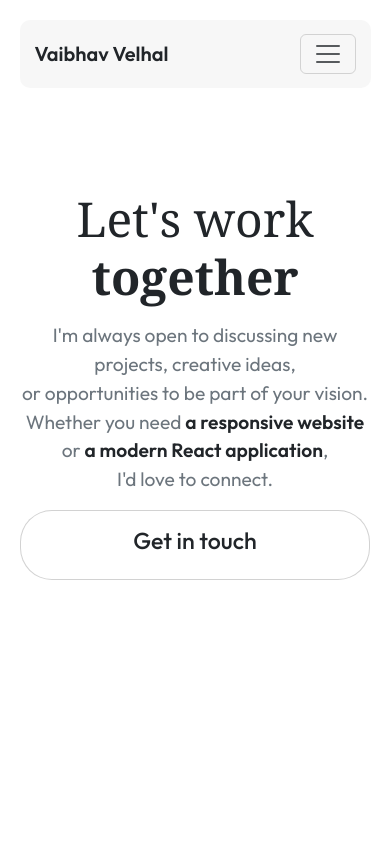
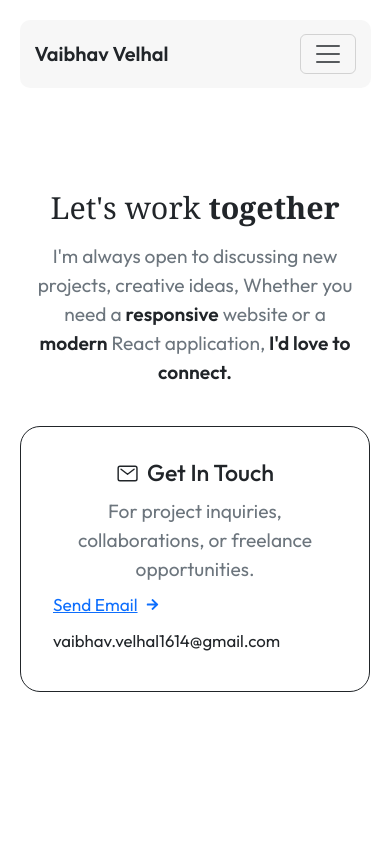
Before and after one commit to vaibhav-velhal/vaibhav-portfolio, a React (Vite) app: page /Contact in a window 390 px wide. Shown: the top 844 px of the page. Built offline with nearby package versions, Linux system fonts and the light colour scheme.

Commit message:
Email card added at Contact page

```diff
--- a/src/pages/About/About.css
+++ b/src/pages/About/About.css
@@ -56,7 +56,7 @@
     width: 60px;
 }
 
-.about-section, .resume-button {
+.about-section, .about-page .resume-button {
     margin-bottom: 80px;
 }
 .skill-section, .education-section {
--- a/src/pages/Contact/Contact.css
+++ b/src/pages/Contact/Contact.css
@@ -1,10 +1,48 @@
 .contact-page {
     min-height: 100vh;
     margin-top: 190px;
+    margin-bottom: 100px;
 }
 
 /* Hero Section */
+.contact-hero {
+    margin-bottom: 80px;
+}
+
 .contact-hero h1 {
-    font-size: 3rem;
+    font-size: clamp(1.9rem, 5vw, 3rem);
     font-family: Georgia, 'Times New Roman', Times, serif;
 }
+
+/* Card Grid Section */
+.contact-cards {
+    display: flex;
+    gap: 50px;
+}
+
+.contact-cards .card {
+    border-radius: 20px;
+}
+
+.contact-cards .card-section {
+    display: flex;
+    flex: 1;
+    flex-direction: column;
+}
+
+
+/* Meadia Queries */
+
+@media (max-width: 767px) {
+    .contact-cards {
+        flex-direction: column;
+    }
+
+    .contact-hero {
+        margin-bottom: 40px;
+    }
+
+    .contact-hero .contact-subtext {
+        margin: 0;
+    }
+}
--- a/src/pages/Contact/Contact.jsx
+++ b/src/pages/Contact/Contact.jsx
@@ -1,4 +1,8 @@
 import './Contact.css';
+import { IoMailOutline } from 'react-icons/io5';
+import { FaArrowRight, FaLinkedinIn } from 'react-icons/fa';
+import { FiGithub } from 'react-icons/fi';
+import { GrLocation } from 'react-icons/gr';
 
 function Contact() {
 
@@ -7,18 +11,35 @@ function Contact() {
 
             <div className="contact-hero text-center">
                 <h1 className="contact-title mb-3">Let's work <strong>together</strong></h1>
-                <p className="contact-subtext text-secondary">
-                    I'm always open to discussing new projects, creative ideas, <br />
-                    or opportunities to be part of your vision. <br />
-                    Whether you need <span className='text-dark fw-semibold'>a responsive website</span> or <span className='text-dark fw-semibold'>a modern React application</span>, <br />
-                    I'd love to connect.
-                </p>
+                <div className="container px-md-5">
+                    <p className="contact-subtext text-secondary mx-md-5 p-0">
+                        I'm always open to discussing new projects, creative ideas,
+                        Whether you need a <span className='text-dark fw-semibold'>responsive</span> website or a <span className='text-dark fw-semibold'>modern</span> React application,
+                        <span className='text-dark fw-semibold'> I'd love to connect.</span>
+                    </p>
+                </div>
             </div>
 
             <div className="contact-cards">
-                <div className="card text-center p-3 rounded-5">
-                    <h3>Get in touch</h3>
+
+                <div className="card-section">
+
+                    {/* 1. Get In Touch Card*/}
+                    <div className="card p-3 border border-dark mb-5">
+                        <div className="card-body">
+                            <div className="card-title text-center">
+                                <h3><IoMailOutline className='mb-1 me-2' />Get In Touch</h3>
+                                <p className='mb-0 text-secondary'>For project inquiries, collaborations, or freelance opportunities.</p>
+                            </div>
+                            <div className="link mb-2">
+                                <a href=""><big>Send Email<FaArrowRight className='mb-1 ms-2' size={13} /></big></a>
+                            </div>
+                            <p className='mb-1'><small>vaibhav.velhal1614@gmail.com</small></p>
+                        </div>
+                    </div>
+
                 </div>
+
             </div>
 
         </section>
--- a/src/pages/Home/Home.css
+++ b/src/pages/Home/Home.css
@@ -1,10 +1,10 @@
 /* Home Page Design */
 .home-page {
-    margin-top: 200px;
+    margin-top: 120px;
     margin-bottom: 100px;
 }
 .hero-section {
-    min-height: 65vh;
+    min-height: 75vh;
     margin-bottom: 2rem;
     display: flex;
     flex-direction: column;
@@ -112,7 +112,7 @@
     /* Mobile */
 @media (max-width: 767px) {
     .home-page {
-        margin-top: 180px;
+        margin-top: 150px;
         margin-bottom: 80px;
     }
     .hero-section {
@@ -120,10 +120,10 @@
     }
 
     /* Header Section */
-    section h1 {
+    .home-page h1 {
         font-size: 2.25rem;
     }
-    section h2 {
+    .home-page h2 {
         font-size: 1.5rem;
     }
 
```
